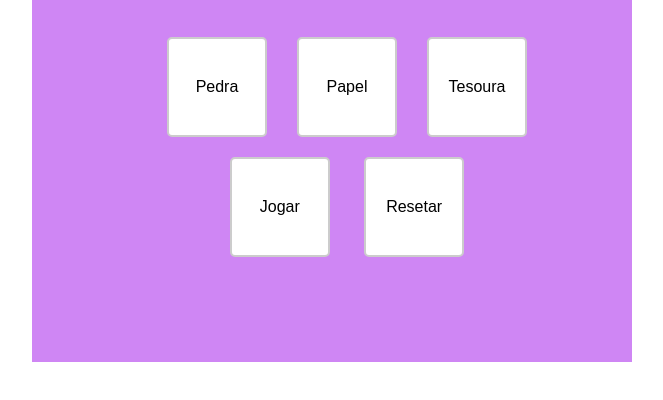
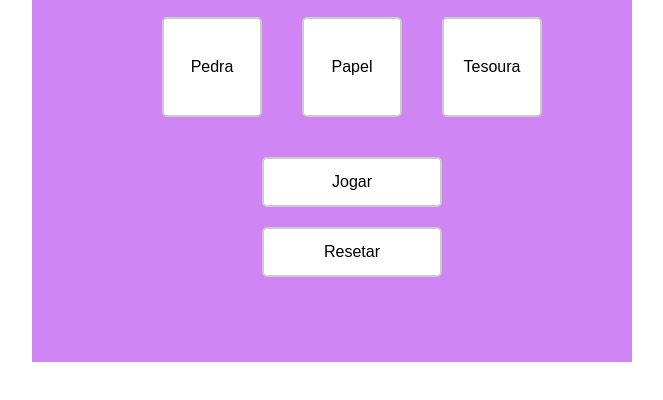
Before and after one commit to arthurguerraa/projeto-pedra-papel-tesoura, a plain HTML site: page index.html in a window 1280 px wide. Shown: the part 338-738 px from the top of the page, without its empty margins (308-971 px from the left). Drawn offline with Linux system fonts and the light colour scheme.

Commit message:
arrumando os botoes do jogo

```diff
--- a/index.html
+++ b/index.html
@@ -21,8 +21,8 @@
             <button id="tesoura">Tesoura</button>
         </div>
         <div class="botoes-2">
-            <button id="jogar">Jogar</button>
-            <button id="resetar">Resetar</button>
+            <button id="jogar" class="botoes-alt">Jogar</button>
+            <button id="resetar" class="botoes-alt">Resetar</button>
         </div>
 
     </div>
--- a/style/style.css
+++ b/style/style.css
@@ -72,7 +72,7 @@ body{
 button{
     width: 100px;
     height: 100px;
-    margin-left: 30px;
+    margin-left: 40px;
     border: 2px solid #ccc;
     background-color: white;
     cursor: pointer;
@@ -94,5 +94,14 @@ button.selected {
 }
 
 .botoes-2{
-    margin-top: 20px;
+    display: flex;
+    flex-direction: column;
+    margin-top: 40px;
+    gap: 20px
 }
+
+.botoes-alt{
+    width: 180px;
+    height: 50px;
+
+}
```
